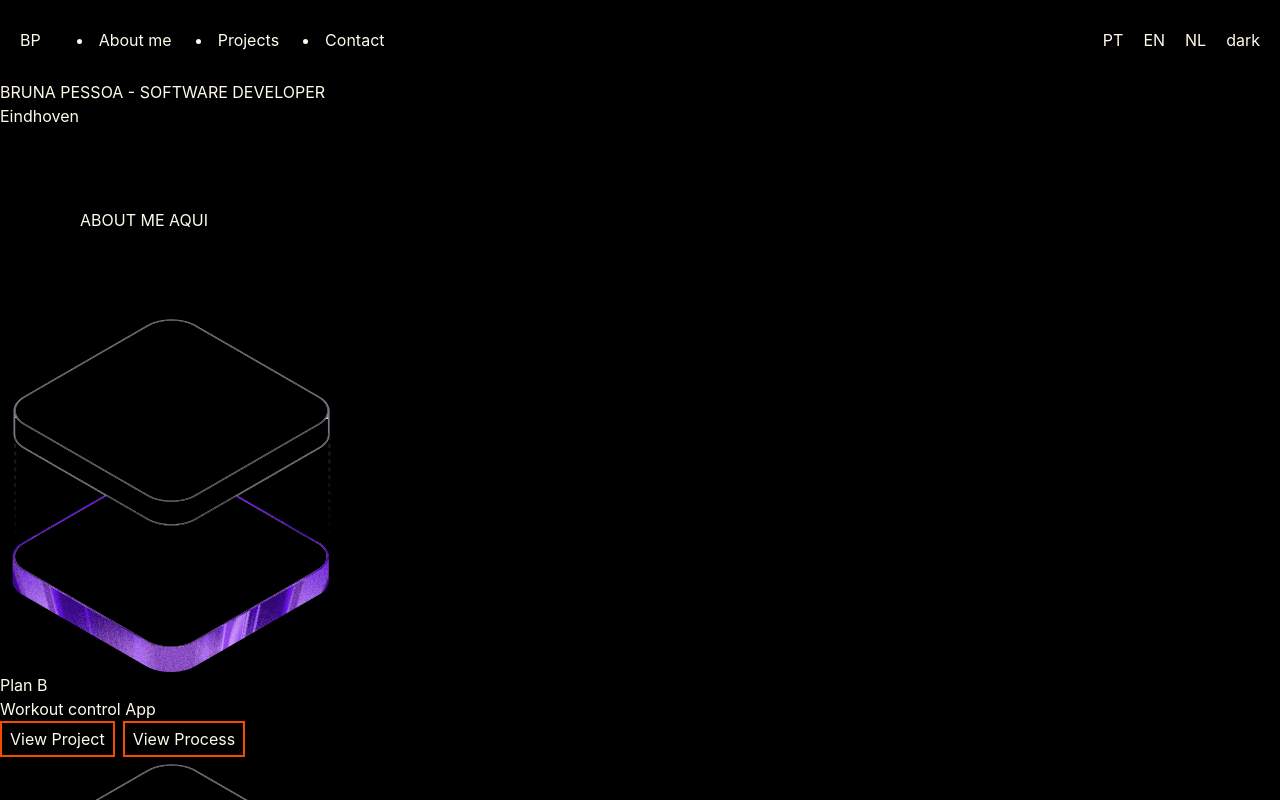
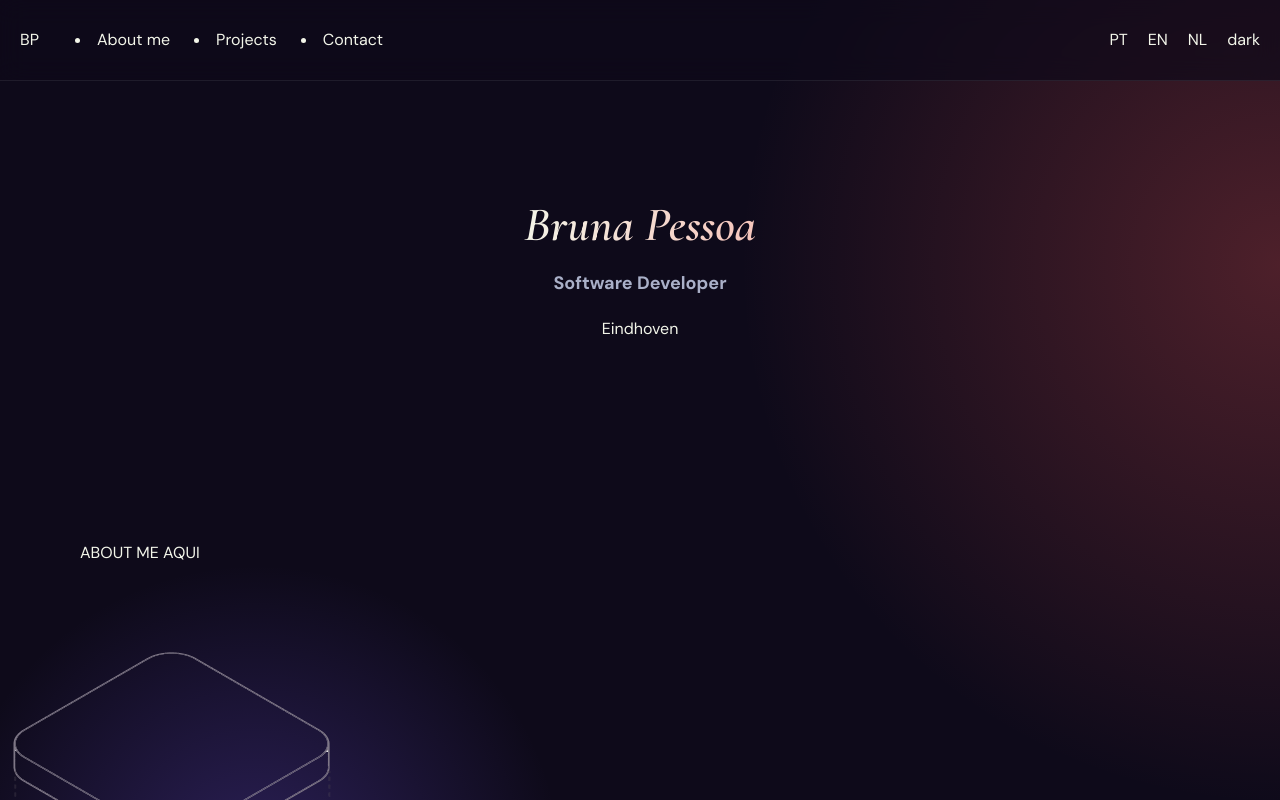
Before and after one commit to Brunapessoa/brunapessoa.github.io, a React (Vite) app: page / in a window 1280 px wide. Shown: the top 800 px of the page. Built offline with nearby package versions, Linux system fonts and the light colour scheme.

Commit message:
background and hero

```diff
--- a/src/App.tsx
+++ b/src/App.tsx
@@ -9,7 +9,7 @@ function App() {
 
 
   return (
-    <div className="dark:bg-black dark:text-amber-50">
+    <div className="bg-bg-deep text-text-main bg-gradient-main">
       <Routes>
         <Route path="/" element={<Home />}/>
         <Route path="/projects/PlanB" element={<PlanB />}/>
--- a/src/components/Header.tsx
+++ b/src/components/Header.tsx
@@ -34,23 +34,23 @@ function Header() {
     const { translations } = langContext
 
     return (
-        <header className="flex flex-row justify-between p-5">
+        <header className="flex flex-row justify-between p-5 top-0 sticky backdrop-blur-md border-b border-border bg-[#faf8f5cc] dark:bg-[#0e0a1ab0]">
             <div className="flex flex-row items-center gap-5">
                 <h1>BP</h1>
                 {location.pathname === "/" && (
                 <>
                 <button onClick={(event) => {event.stopPropagation(); setMenuOpen(!menuOpen)}}
                     className="lg:hidden">Burg</button>
-                {menuOpen && <nav className="lg:hidden">
+                {menuOpen && <nav className="lg:hidden absolute top-full left-12 px-10 rounded-b-lg border border-border bg-bg-deep">
                     <ul className="flex flex-col py-3 px-2">
                         <li onClick={() => setMenuOpen(false)} className="p-2">
-                            <a href="#about">{translations.about}</a>
+                            <a href="#about" className="hover:text-accent">{translations.about}</a>
                         </li>
                         <li onClick={() => setMenuOpen(false)} className="p-2">
-                            <a href="#projects">{translations.projects}</a>
+                            <a href="#projects" className="hover:text-accent">{translations.projects}</a>
                         </li>
                         <li onClick={() => setMenuOpen(false)} className="p-2">
-                            <a href="#contact">{translations.contact}</a>
+                            <a href="#contact" className="hover:text-accent">{translations.contact}</a>
                         </li>
                     </ul>
                 </nav>}
@@ -58,13 +58,13 @@ function Header() {
                 <nav className="hidden lg:flex " >
                     <ul className="flex flex-row px-2 gap-2 list-disc list-inside">
                         <li onClick={() => setMenuOpen(false)} className="p-2">
-                            <a href="#about">{translations.about}</a>
+                            <a href="#about" className="hover:text-accent">{translations.about}</a>
                         </li>
                         <li onClick={() => setMenuOpen(false)} className="p-2">
-                            <a href="#projects">{translations.projects}</a>
+                            <a href="#projects" className="hover:text-accent">{translations.projects}</a>
                         </li>
                         <li onClick={() => setMenuOpen(false)} className="p-2">
-                            <a href="#contact">{translations.contact}</a>
+                            <a href="#contact" className="hover:text-accent">{translations.contact}</a>
                         </li>
                     </ul>
                 </nav>
--- a/src/components/Hero.tsx
+++ b/src/components/Hero.tsx
@@ -1,9 +1,10 @@
 function Hero() {
     return (
-        <>
-        <h1>BRUNA PESSOA - SOFTWARE DEVELOPER</h1>
-        <p>Eindhoven</p>
-        </>
+        <div className="flex flex-col gap-5 py-30 text-center">
+            <h1 className="font-display text-5xl font-semibold text-gradient-hero">Bruna Pessoa</h1>
+            <h2 className="text-text-muted text-lg font-bold" >Software Developer</h2>
+            <p>Eindhoven</p>
+        </div>
     )
 }
 
--- a/src/index.css
+++ b/src/index.css
@@ -14,6 +14,10 @@
     --color-accent: #fc5c57;
     --color-accent-2: #7c5cff;
     --color-accent-soft: #fc5c5722;
+
+    --font-sans: 'DM Sans', sans-serif;
+    --font-display: 'Cormorant Garamond', serif;
+
 }
 
 .dark {
@@ -25,3 +29,24 @@
     --color-text-muted: #aab0c8;
     --color-border: #ffffff14;
 }
+
+.bg-gradient-main {
+  background:
+    radial-gradient(circle at 20% 33%, #7c5cff44 0%, transparent 15%), /*roxo */
+    radial-gradient(circle at 100% 10%, #fc5c5744 0%, transparent 20%), /*coral */
+    var(--color-bg-deep);
+}
+
+.dark .bg-gradient-main {
+  background:
+    radial-gradient(circle at 20% 33%, #7c5cff44 0%, transparent 15%), /*roxo */
+    radial-gradient(circle at 100% 10%, #fc5c5744 0%, transparent 20%), /*coral */
+    var(--color-bg-deep);
+}
+
+.text-gradient-hero {
+  background: linear-gradient(100deg, var(--color-text-main) 40%, var(--color-accent));
+  -webkit-background-clip: text;
+  -webkit-text-fill-color: transparent;
+  background-clip: text;
+}
```
